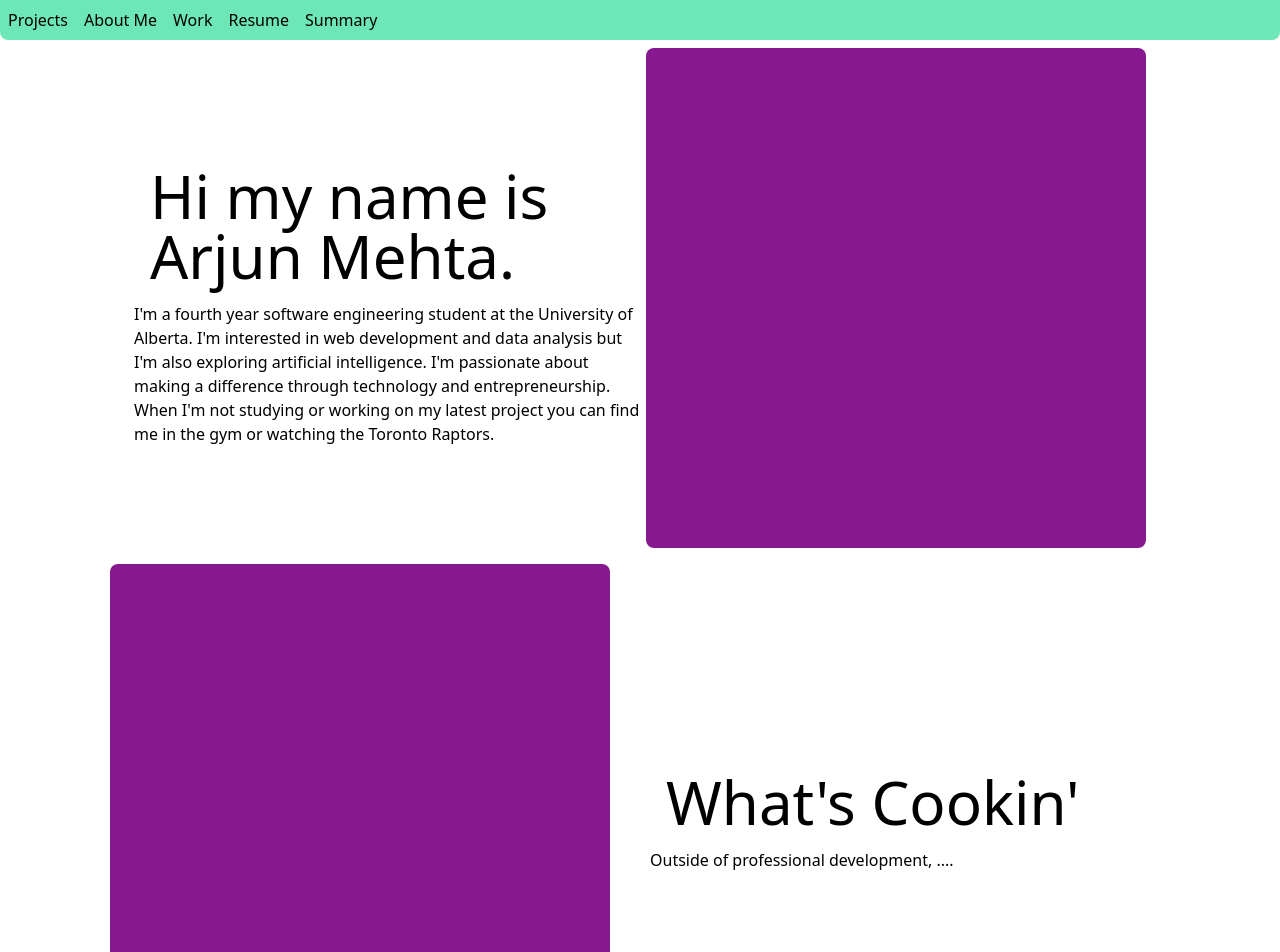
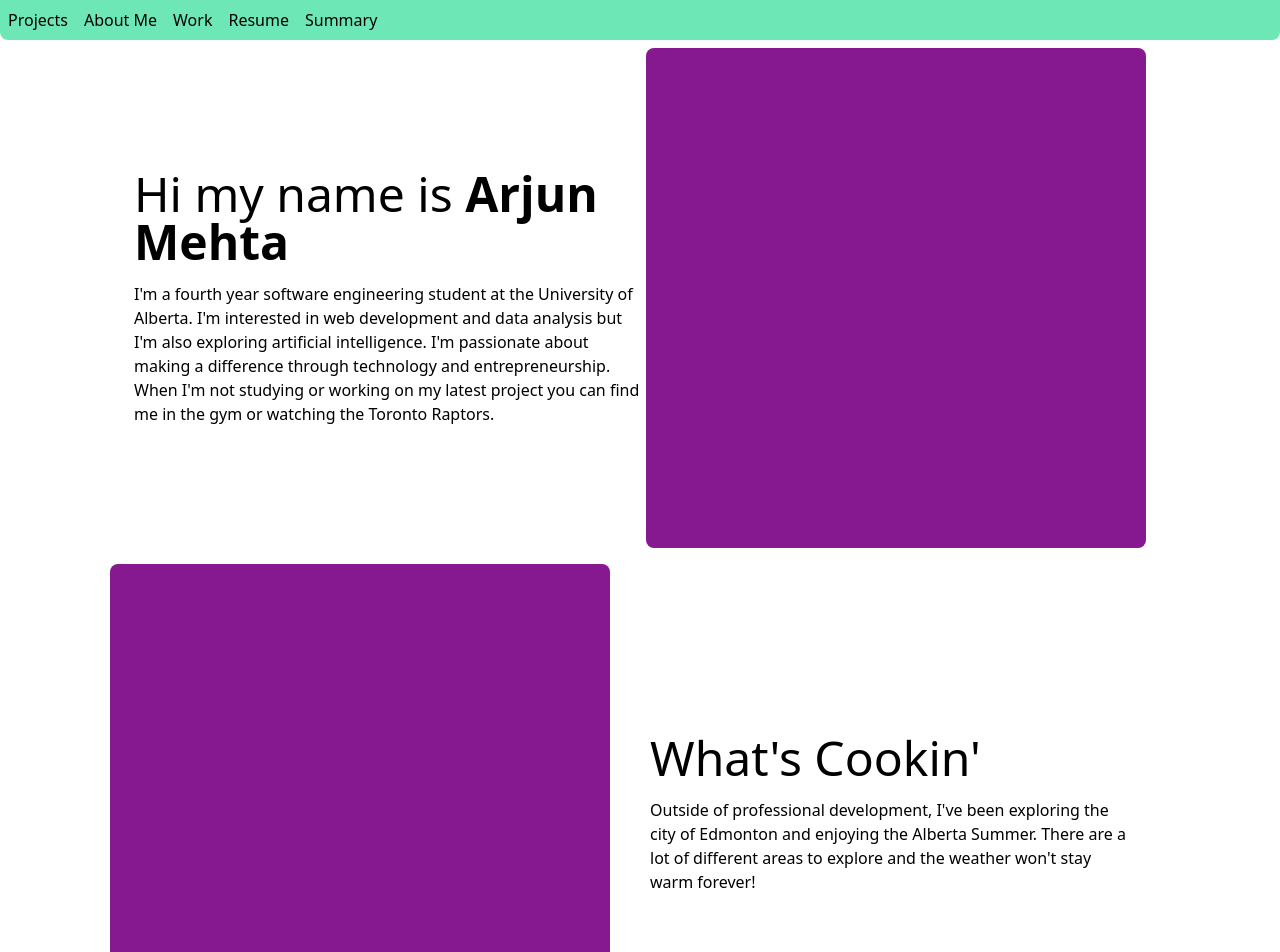
Before and after one commit to ArjunMehta01/personal_site_2, a React app: page /about in a window 1280 px wide. Shown: the top 952 px of the page. Built offline with nearby package versions, Linux system fonts and the light colour scheme.

Commit message:
base content complete for first launch

```diff
--- a/src/pages/About.js
+++ b/src/pages/About.js
@@ -11,6 +11,15 @@ const ImageContainer = tw.div`
     bg-fuchsia-800
 `;
 
+const PText = tw.p`
+    pb-4
+`;
+
+const HText = tw.h1`
+    text-5xl
+    py-4
+`;
+
 const About = (props) => {
 
     return (
@@ -19,26 +28,27 @@ const About = (props) => {
             <MainContainer>
                 <div className="flex flex-row items-center justify-center p-2">
                     <div className="w-[32rem]">
-                        <h1 className="text-6xl p-4">
-                            Hi my name is Arjun Mehta.
-                        </h1>
-                        <p>
+                        <HText>
+                            Hi my name is <b>Arjun Mehta</b>
+                        </HText>
+                        <PText>
                             I'm a fourth year software engineering student at the University of Alberta. I'm interested in web development and data analysis
                             but I'm also exploring artificial intelligence. I'm passionate about making a difference through technology and entrepreneurship. When I'm not studying or working on my latest project
                             you can find me in the gym or watching the Toronto Raptors.
-                        </p>
+                        </PText>
                     </div>
                     <ImageContainer/>
                 </div>
                 <div className="flex flex-row items-center justify-center p-2">
                     <ImageContainer/>
                     <div className="w-[30rem] m-10">
-                        <h1 className="text-6xl p-4">
+                        <HText>
                             What's Cookin'
-                        </h1>
-                        <p>
-                            Outside of professional development, ....
-                        </p>
+                        </HText>
+                        <PText>
+                            Outside of professional development, I've been exploring the city of Edmonton and enjoying the Alberta Summer.
+                            There are a lot of different areas to explore and the weather won't stay warm forever!
+                        </PText>
                     </div>
                 </div>
             </MainContainer>
--- a/src/pages/Work.js
+++ b/src/pages/Work.js
@@ -34,6 +34,10 @@ const Work = () => {
 
     const PulseMedica = "Wrote software for two medical devices. Designed and programmed the UX as well as implemented laser, imaging, and FPGA functionalities on the C++ backend. Part of the firmware review team and implemented a test plan for Health Canada submission.";
 
+    const HWE = "Created a React web application aimed to provide insight into potential client’s current methane emissions. The application collected over 26 data points and provided a weighted diagnostic on how well firms were reducing their emissions.";
+
+    const Topl = "Implemented a Python wrapper package for communicating with the Topl blockchain network. The project was designed to be open sourced with the aims of providing key functionalities to future developer communities free of charge. The package was published to PyPI.";
+
     return (
         <>
             <Navbar />
@@ -43,10 +47,10 @@ const Work = () => {
                         {PulseMedica}
                     </JobCard>
                     <JobCard role="Software Intern" org="Highwood Emissions Management" date="May 2021 - Aug. 2021">
-                        Say soemthing
+                        {HWE}
                     </JobCard>
                     <JobCard role="Engineering Intern" org="Topl" date="Apr. 2020 - Aug. 2021">
-
+                        {Topl}
                     </JobCard>
                 </div>
 
```
